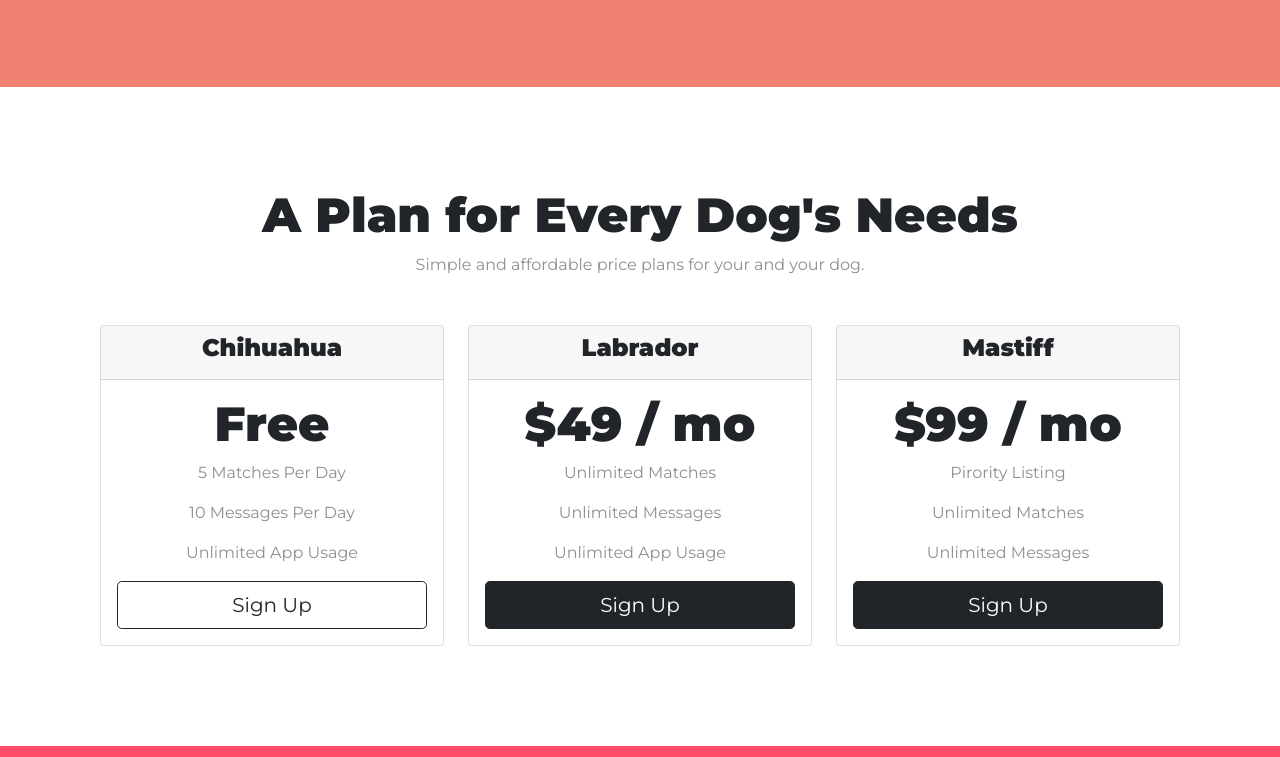
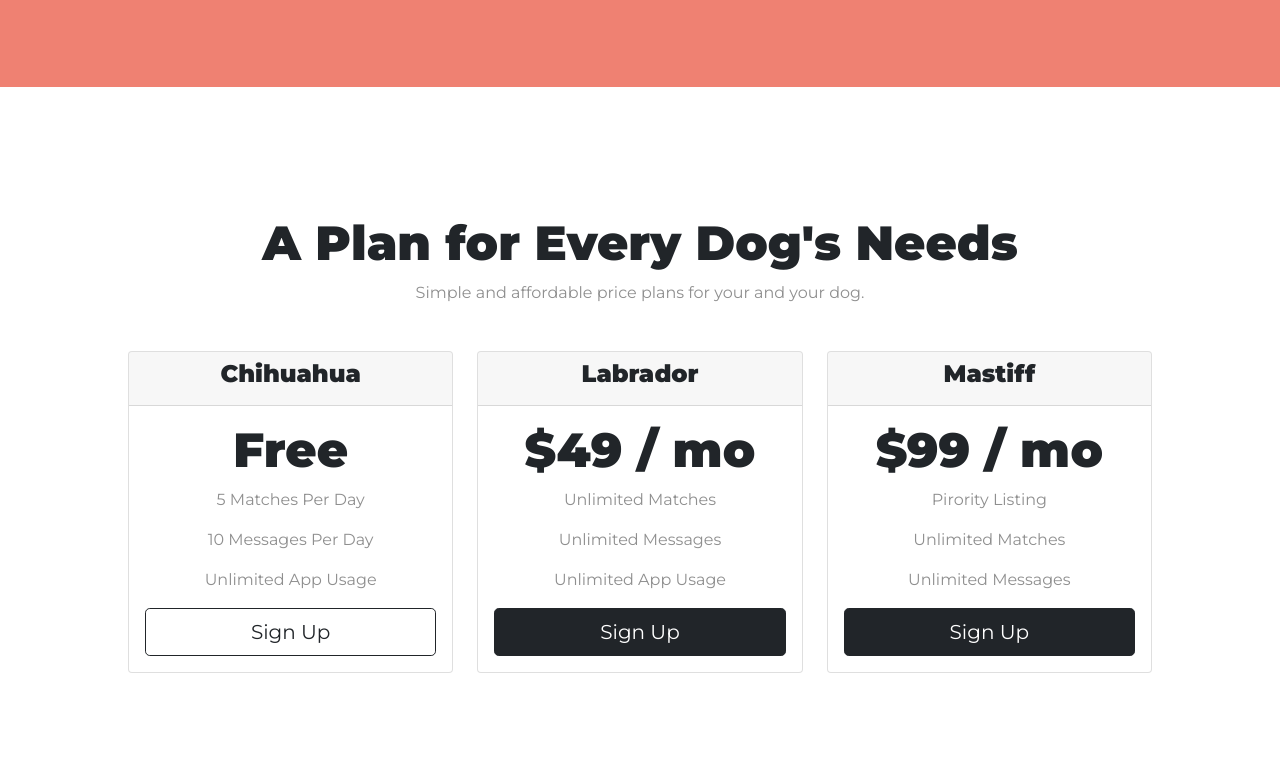
Before and after one commit to nikhilbolla/tigdog-project, a plain HTML site: page index.html in a window 1280 px wide. Shown: the part 1603-2360 px from the top of the page. Drawn offline with nearby package versions, Linux system fonts and the light colour scheme.

Commit message:
Add files via upload

```diff
--- a/css/styles.css
+++ b/css/styles.css
@@ -18,6 +18,7 @@ p {
 
 #title {
   background-color: #ff4c68;
+
 }
 
 .container-fluid {
@@ -96,7 +97,10 @@ p {
     padding: 1.4% 1.7;
 
   }
+
 }
+
+
 
 
 /* Download Buttons */
@@ -164,7 +168,7 @@ p {
 /* Pricing Section */
 
 #pricing{
-  padding: 100px;
+  padding: 10%;
   text-align: center;
 }
 
```
